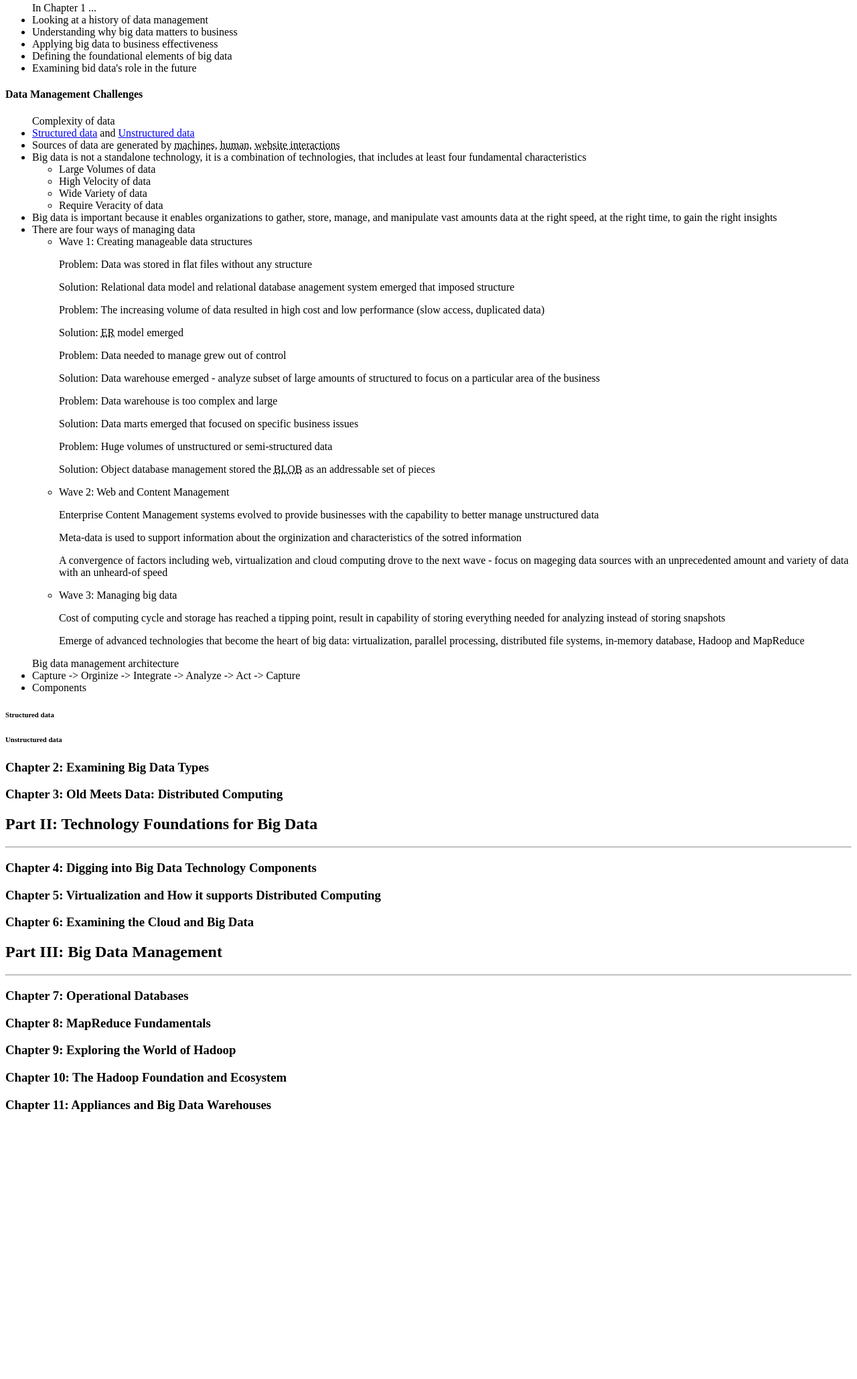
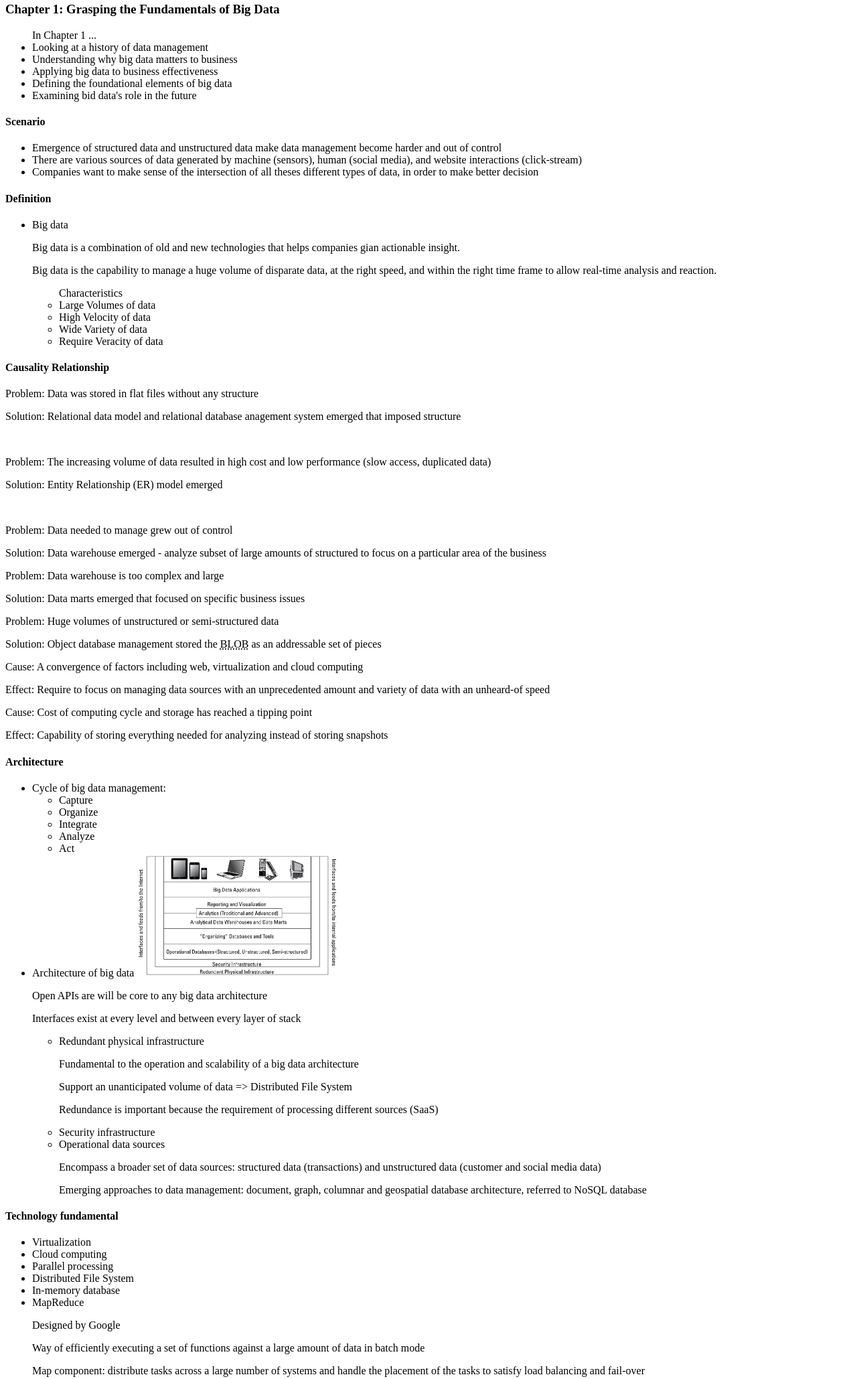
Before and after one commit to NgoMing/BookSummary, a plain HTML site: page html/big_data_for_dummies.html in a window 1280 px wide. Shown: the part 599-2658 px from the top of the page at 67% size. Before the commit the page ends 2278 px from the top, so only its background shows below. Drawn offline with Linux system fonts and the light colour scheme.

Commit message:
Chapter 1 of Big data for dummies

```diff
--- a/html/big_data_for_dummies.html
+++ b/html/big_data_for_dummies.html
@@ -4,57 +4,59 @@
 	<title>Big Data for Dummies</title>
 </head>
 <body>
+
+	<!-- Header part -->
 	<header>
-		<h1>Big Data for Dummies</h1>
-	</header>
+		<hgroup>
+			<h1 id="Heading">Big Data for Dummies</h1>
+			<h3 id="Sub-heading">Leverage big data tools and architecture and How to apply it to make better decisions, especially in business field</h3>
+		</hgroup>
 
-	<!-- Main -->
-	<main>
-		<!-- Main Navigation -->
-		<nav>
+		<nav id="main-nav">
 			<ul>
 				<!-- Part I -->
 				<li>
-					<a href="#Part-I">Part I: Getting Started with Big Data</a>
+					<a href="#part-I">Part I: Getting Started with Big Data</a>
 					<ul>
-						<li><a href="#Chapter-1">Chapter 1: Grasping the Fundamentals of Big Data</a></li>
-						<li><a href="#Chapter-2">Chapter 2: Examining Big Data Types</a></li>
-						<li><a href="#Chapter-3">Chapter 3: Old Meets Data: Distributed Computing</a></li>
+						<li><a href="#chapter-1">Chapter 1: Grasping the Fundamentals of Big Data</a></li>
+						<li><a href="#chapter-2">Chapter 2: Examining Big Data Types</a></li>
+						<li><a href="#chapter-3">Chapter 3: Old Meets Data: Distributed Computing</a></li>
 					</ul>
-				</li>
 				<!-- End of Part I -->
 
 				<!-- Part II -->
 				<li>
-					<a href="#Part-II">Part II: Technology Foundations for Big Data</a>
+					<a href="#part-II">Part II</a>
 					<ul>
-						<li><a href="#Chapter-4">Chapter 4: Digging into Big Data Technology Components</a></li>
-						<li><a href="#Chapter-5">Chapter 5: Virtualization and How it supports Distributed Computing</a></li>
-						<li><a href="#Chapter-6">Chapter 6: Examining the Cloud and Big Data</a></li>
+						<li><a href="#chapter-4">Chapter 4: Digging into Big Data Technology Components</a></li>
+						<li><a href="#chapter-5">Chapter 5: Virtualization and How it supports Distributed Computing</a></li>
+						<li><a href="#chapter-6">Chapter 6: Examining the Cloud and Big Data</a></li>
 					</ul>
-				</li>
 				<!-- End of Part II -->
 
 				<!-- Part III -->
 				<li>
-					<a href="#Part-III">Part III: Big Data Management</a>
+					<a href="#part-III">Part III</a>
 					<ul>
-						<li><a href="#Chapter-7">Chapter 7: Operational Databases</a></li>
-						<li><a href="#Chapter-8">Chapter 8: MapReduce Fundamentals</a></li>
-						<li><a href="#Chapter-9">Chapter 9: Exploring the World of Hadoop</a></li>
-						<li><a href="#Chapter-10">Chapter 10: The Hadoop Foundation and Ecosystem</a></li>
-						<li><a href="#Chapter-11">Chapter 11: Appliances and Big Data Warehouses</a></li>
+						<li><a href="#chapter-7">Chapter 7: Operational Databases</a></li>
+						<li><a href="#chapter-8">Chapter 8: MapReduce Fundamentals</a></li>
+						<li><a href="#chapter-9">Chapter 9: Exploring the World of Hadoop</a></li>
+						<li><a href="#chapter-10">Chapter 10: The Hadoop Foundation and Ecosystem</a></li>
+						<li><a href="#chapter-11">Chapter 11: Appliances and Big Data Warehouses</a></li>
 					</ul>
-				</li>
 				<!-- End of Part III -->
 			</ul>
 		</nav>
-		<!-- End Main Navigation -->
+	</header>
+	<!-- End of Header part -->
+
+	<!-- Main part -->
+	<main>
 
 		<!-- Part I Content -->
-		<article class="Part-Content">
+		<article class="part-content">
 			<header>
-				<h2 id="Part-I">Part I: Getting started with Big Data</h2><hr>
+				<h2 id="part-I">Part I: Getting started with Big Data</h2><hr>
 				<ul>In Part I ...
 					<li>Trace the evolution of data management</li>
 					<li>Define big data and its technology components</li>
@@ -64,8 +66,9 @@
 					<li>Scale your big data operation with distributed computing</li>
 				</ul>
 			</header>
-			<!-- Chapter 1 Content -->
-			<section id="Chapter-1">
+
+			<!-- Chapter 1 -->
+			<article id="chapter-1">
 				<header>
 					<h3>Chapter 1: Grasping the Fundamentals of Big Data</h3>
 					<ul>In Chapter 1 ...
@@ -77,121 +80,179 @@
 					</ul>
 				</header>
 
-				<!-- Main points -->
-				<main class="main-point">
+				<!-- Scenario -->
+				<section class="scenario">
+					<h4>Scenario</h4>
+					<ul>
+						<li>Emergence of structured data and unstructured data make data management become harder and out of control</li>
+						<li>There are various sources of data generated by machine (sensors), human (social media), and website interactions (click-stream)</li>
+						<li>Companies want to make sense of the intersection of all theses different types of data, in order to make better decision</li>
+					</ul>
+				</section>
 
-					<!-- Data Management Challenges -->
-					<section>
-						<header>
-							<h4>Data Management Challenges</h4>
-						</header>
+				<!-- Definitions -->
+				<section class="definition">
+					<h4>Definition</h4>
+					<ul>
+						<li>Big data
+							<p>Big data is a combination of old and new technologies that helps companies gian actionable insight.</p>
+							<p>Big data is the capability to manage a huge volume of disparate data, at the right speed, and within the right time frame to allow real-time analysis and reaction.</p>
+							<ul>Characteristics
+								<li>Large Volumes of data</li>
+								<li>High Velocity of data</li>
+								<li>Wide Variety of data</li>
+								<li>Require Veracity of data</li>
+							</ul>
+						</li>
+					</ul>
+				</section>
+				<!-- End of Definitions -->
 
-						<div class="main-point-content">
-							<ul>Complexity of data
-								<li><a href="#structured-data">Structured data</a> and
-										<a href="#unstructured-data">Unstructured data</a></li>
-								<li>Sources of data are generated by
-									<abbr title="sensors data">machines</abbr>,
-									<abbr title="data from social media">human</abbr>,
-									<abbr title="click-stream data">website interactions</abbr>
-								</li>
-								<li>Big data is not a standalone technology, it is a combination of technologies, that includes at least four fundamental characteristics</li>
-								<ul>
-									<li>Large Volumes of data</li>
-									<li>High Velocity of data</li>
-									<li>Wide Variety of data</li>
-									<li>Require Veracity of data</li>
-								</ul>
-								<li>Big data is important because it enables organizations to gather, store, manage, and manipulate vast amounts data at the right speed, at the right time, to gain the right insights</li>
-								<li>There are four ways of managing data</li>
-								<ul>
-									<li>Wave 1: Creating manageable data structures</li>
-									<p>Problem: Data was stored in flat files without any structure</p>
-									<p>Solution: Relational data model and relational database anagement system emerged that imposed structure</p>
+				<!-- Causality Relationship -->
+				<section class="causality-relationship">
+					<h4>Causality Relationship</h4>
+					<p><span class="cause">Problem: </span>Data was stored in flat files without any structure</p>
+					<p><span class="effect">Solution: </span>Relational data model and relational database anagement system emerged that imposed structure</p><br />
 
-									<p>Problem: The increasing volume of data resulted in high cost and low performance (slow access, duplicated data)
-									<p>Solution: <abbr title="Entity Relationship">ER</abbr> model emerged</p>
+					<p><span class="cause">Problem: </span>The increasing volume of data resulted in high cost and low performance (slow access, duplicated data)</p>
+					<p><span class="effect">Solution: </span>Entity Relationship (ER) model emerged</p><br />
 
-									<p>Problem: Data needed to manage grew out of control</p>
-									<p>Solution: Data warehouse emerged - analyze subset of large amounts of structured to focus on a particular area of the business</p>
+					<p><span class="cause">Problem: </span>Data needed to manage grew out of control</p>
+					<p><span class="effect">Solution: </span>Data warehouse emerged - analyze subset of large amounts of structured to focus on a particular area of the business</p>
 
-									<p>Problem: Data warehouse is too complex and large</p>
-									<p>Solution: Data marts emerged that focused on specific business issues</p>
+					<p><span class="cause">Problem: </span>Data warehouse is too complex and large</p>
+					<p><span class="effect">Solution: </span>Data marts emerged that focused on specific business issues</p>
 
-									<p>Problem: Huge volumes of unstructured or semi-structured data</p>
-									<p>Solution: Object database management stored the <abbr title="Binary Large Objects">BLOB</abbr> as an addressable set of pieces</p>
+					<p><span class="cause">Problem: </span>Huge volumes of unstructured or semi-structured data</p>
+					<p><span class="effect">Solution: </span>Object database management stored the <abbr title="Binary Large Objects">BLOB</abbr> as an addressable set of pieces</p>
 
-									<li>Wave 2: Web and Content Management</li>
-									<p>Enterprise Content Management systems evolved to provide businesses with the capability to better manage unstructured data</p>
-									<p>Meta-data is used to support information about the orginization and characteristics of the sotred information</p>
-									<p>A convergence of factors including web, virtualization and cloud computing drove to the next wave - focus on mageging data sources with an unprecedented amount and variety of data with an unheard-of speed</p>
+					<p><span class="cause">Cause: </span>A convergence of factors including web, virtualization and cloud computing</p>
+					<p><span class="effect">Effect: </span>Require to focus on managing data sources with an unprecedented amount and variety of data with an unheard-of speed</p>
 
-									<li>Wave 3: Managing big data</li>
-									<p>Cost of computing cycle and storage has reached a tipping point, result in capability of storing everything needed for analyzing instead of storing snapshots</p>
-									<p>Emerge of advanced technologies that become the heart of big data: virtualization, parallel processing, distributed file systems, in-memory database, Hadoop and MapReduce</p>
-								</ul>
+					<p><span class="cause">Cause: </span>Cost of computing cycle and storage has reached a tipping point</p>
+					<p><span class="effect">Effect: </span>Capability of storing everything needed for analyzing instead of storing snapshots</p>
+
+				</section>
+				<!-- End of Problems-Solutions -->
+
+				<!-- Architecture -->
+				<section class="architecture">
+					<h4>Architecture</h4>
+					<ul>
+						<li>Cycle of big data management:
+							<ul>
+								<li>Capture</li>
+								<li>Organize</li>
+								<li>Integrate</li>
+								<li>Analyze</li>
+								<li>Act</li>
 							</ul>
+						</li>
 
-							<ul>Big data management architecture
-								<li>Capture -> Orginize -> Integrate -> Analyze -> Act -> Capture</li>
-								<li>Components</li>
+						<li>Architecture of big data
+							<img src="../images/big-data-tech-stack.jpg" alt="Big Data Tech Stack" width="300" height="auto"/>
+							<p>Open APIs are will be core to any big data architecture</p>
+							<p>Interfaces exist at every level and between every layer of stack</p>
+							<ul>
+								<li>Redundant physical infrastructure</li>
+								<p>Fundamental to the operation and scalability of a big data architecture</p>
+								<p>Support an unanticipated volume of data => Distributed File System</p>
+								<p>Redundance is important because the requirement of processing different sources (SaaS)</p>
+
+								<li>Security infrastructure</li>
+								<li>Operational data sources</li>
+								<p>Encompass a broader set of data sources: structured data (transactions) and unstructured data (customer and social media data)</p>
+								<p>Emerging approaches to data management: document, graph, columnar and geospatial database architecture, referred to NoSQL database</p>
 							</ul>
-						</div>
-					</section>
-					<!-- End of Data Management Challenges -->
+						</li>
+					</ul>
+				</section>
+				<!-- End of Architecture -->
 
-					<!-- Definition of key words -->
-					<aside class="definition">
-						<!-- Structured data -->
-						<div id="structured-data">
-							<h6>Structured data</h6>
-							<p></p>
-						</div>
-						<!-- End of Structured data -->
+				<!-- Technology -->
+				<section class="technology">
+					<h4>Technology fundamental</h4>
+					<ul>
+						<li>Virtualization</li>
+						<li>Cloud computing</li>
+						<li>Parallel processing</li>
+						<li>Distributed File System</li>
+						<li>In-memory database</li>
+						<li>MapReduce</li>
+						<p>Designed by Google
+						<p>Way of efficiently executing a set of functions against a large amount of data in batch mode</p>
+						<p>Map component: distribute tasks across a large number of systems and handle the placement of the tasks to satisfy load balancing and fail-over</p>
+						<p>Reduce component: aggregate all the elements back together to provide a result</p>
 
-						<!-- Unstructured data -->
-						<div id="unstructured-data">
-							<h6>Unstructured data</h6>
-							<p></p>
-						</div>
-						<!-- End of Unstructured data -->
-					</aside>
-					<!-- End of Definition of key words -->
+						<li>Big Table</li>
+						<p>Developed by Google</p>
+						<p>A distributed storage system used to manage highly scalable structured data</p>
+						<p>Includes columns, rows and timestamp</p>
 
-				</main>
-				<!-- End of main point -->
-			</section>
+						<li>Hadoop</li>
+						<p>An Apache managed software framework derived from MapReduce and Big Table</p>
+						<p>Two main components: a massively scalable distributed file system and a massively scalable MapReduce engine that computes results in batch</p>
+					</ul>
+				</section>
+				<!-- End of Techonology -->
+			</article>
+			<!-- End of Chapter 1 -->
 
-			<!-- End of Chapter 1 Content -->
+			<!-- Chapter 2 -->
+			<article id="chapter-2">
+				<header>
+					<h3>Chapter 2: Examining Big Data Types</h3>
+					<ul>In Chapter 2 ...
+						<li>Identifying structured and unstructured data</li>
+						<li>Recognizing real-time and non-real-time requirements for data types</li>
+						<li>Integrating data types into a big data environment</li>
+					</ul>
+				</header>
 
-			<h3 id="Chapter-2">Chapter 2: Examining Big Data Types</h3>
-			<h3 id="Chapter-3">Chapter 3: Old Meets Data: Distributed Computing</h3>
+				<!-- Scenario -->
+				<section class="scenario">
+					<h4>Scenario</h4>
+				</section>
+
+				<!-- Definitions -->
+				<section class="definition">
+					<h4>Definition</h4>
+				</section>
+				<!-- End of Definitions -->
+
+				<!-- Causality Relationship -->
+				<section class="causality-relationship">
+					<h4>Causality Relationship</h4>
+					<p><span class="cause">Problem: </span></p>
+					<p><span class="effect">Solution: </span></p><br />
+				</section>
+				<!-- End of Problems-Solutions -->
+
+				<!-- Architecture -->
+				<section class="architecture">
+					<h4>Architecture</h4>
+				</section>
+				<!-- End of Architecture -->
+
+				<!-- Technology -->
+				<section class="technology">
+					<h4>Technology fundamental</h4>
+				</section>
+				<!-- End of Techonology -->
+			</article>
+			<!-- End of Chapter -->
+
 		</article>
 		<!-- End of Part I Content -->
 
-		<!-- Part II Content -->
-		<article class="Part-Content">
-			<h2 id="Part-II">Part II: Technology Foundations for Big Data</h2><hr>
-			<h3 id="Chapter-4">Chapter 4: Digging into Big Data Technology Components</h3>
-			<h3 id="Chapter-5">Chapter 5: Virtualization and How it supports Distributed Computing</h3>
-			<h3 id="Chapter-6">Chapter 6: Examining the Cloud and Big Data</h3>
-		</article>
-		<!-- End of Part II Content -->
+	</main>
+	<!-- End of Main part -->
 
-		<!-- Part III Content -->
-		<article class="Part-Content">
-			<h2 id="Part-III">Part III: Big Data Management</h2><hr>
-			<h3 id="Chapter-7">Chapter 7: Operational Databases</h3>
-			<h3 id="Chapter-8">Chapter 8: MapReduce Fundamentals</h3>
-			<h3 id="Chapter-9">Chapter 9: Exploring the World of Hadoop</h3>
-			<h3 id="Chapter-10">Chapter 10: The Hadoop Foundation and Ecosystem</h3>
-			<h3 id="Chapter-11">Chapter 11: Appliances and Big Data Warehouses</h3>
-		</article>
-		<!-- End of Part III Content -->
+	<!-- Footer part -->
+	<footer>
 
-	</main>
-	<!-- End Main -->
-
+	</footer>
+	<!-- End of Footer part -->
 
 </body>
 </html>
```
Also changed, not shown: html/template.html (added, +105 -0 lines), index.html (+1 -0 lines), images/big-data-tech-stack.jpg (added).
